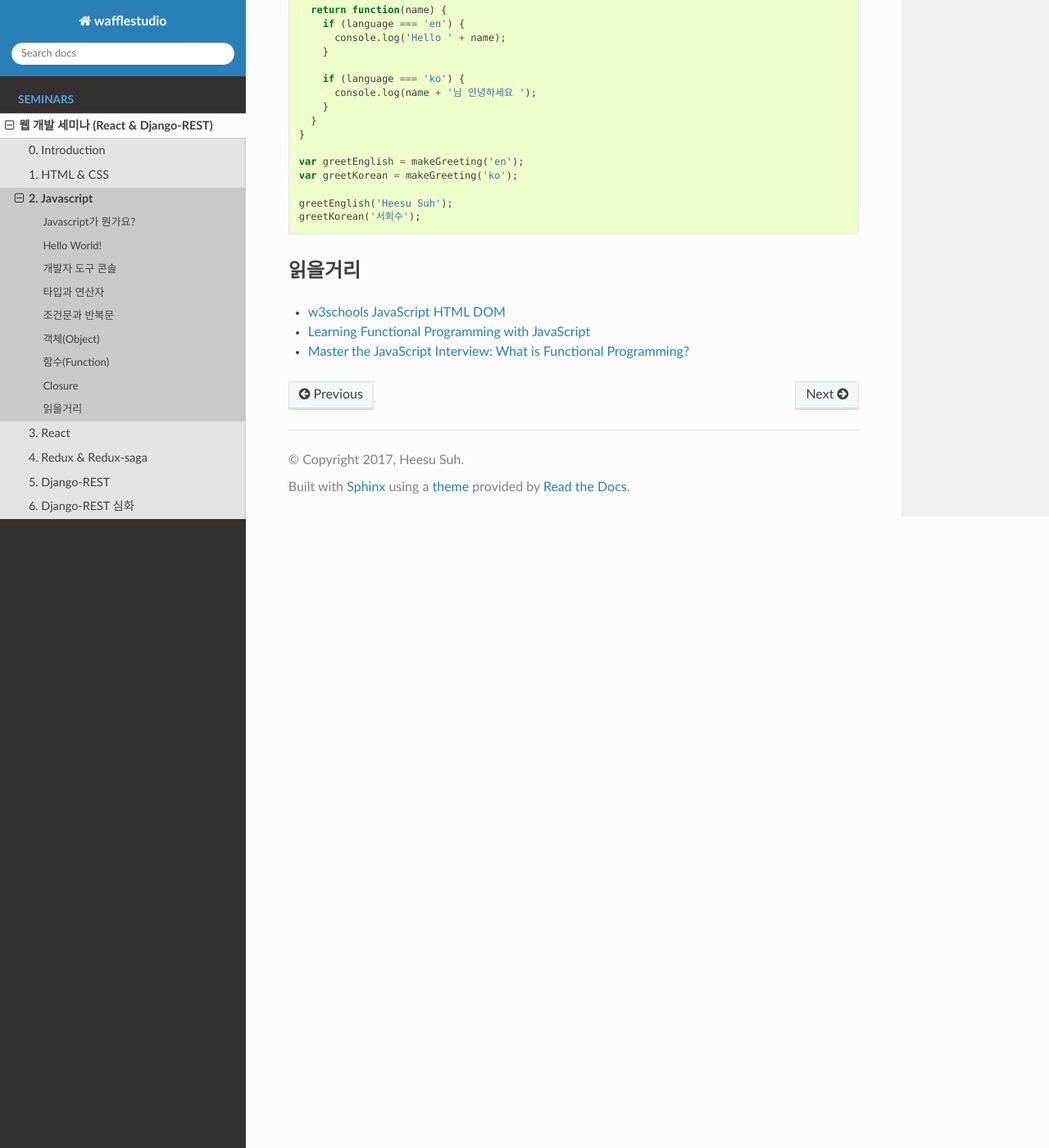
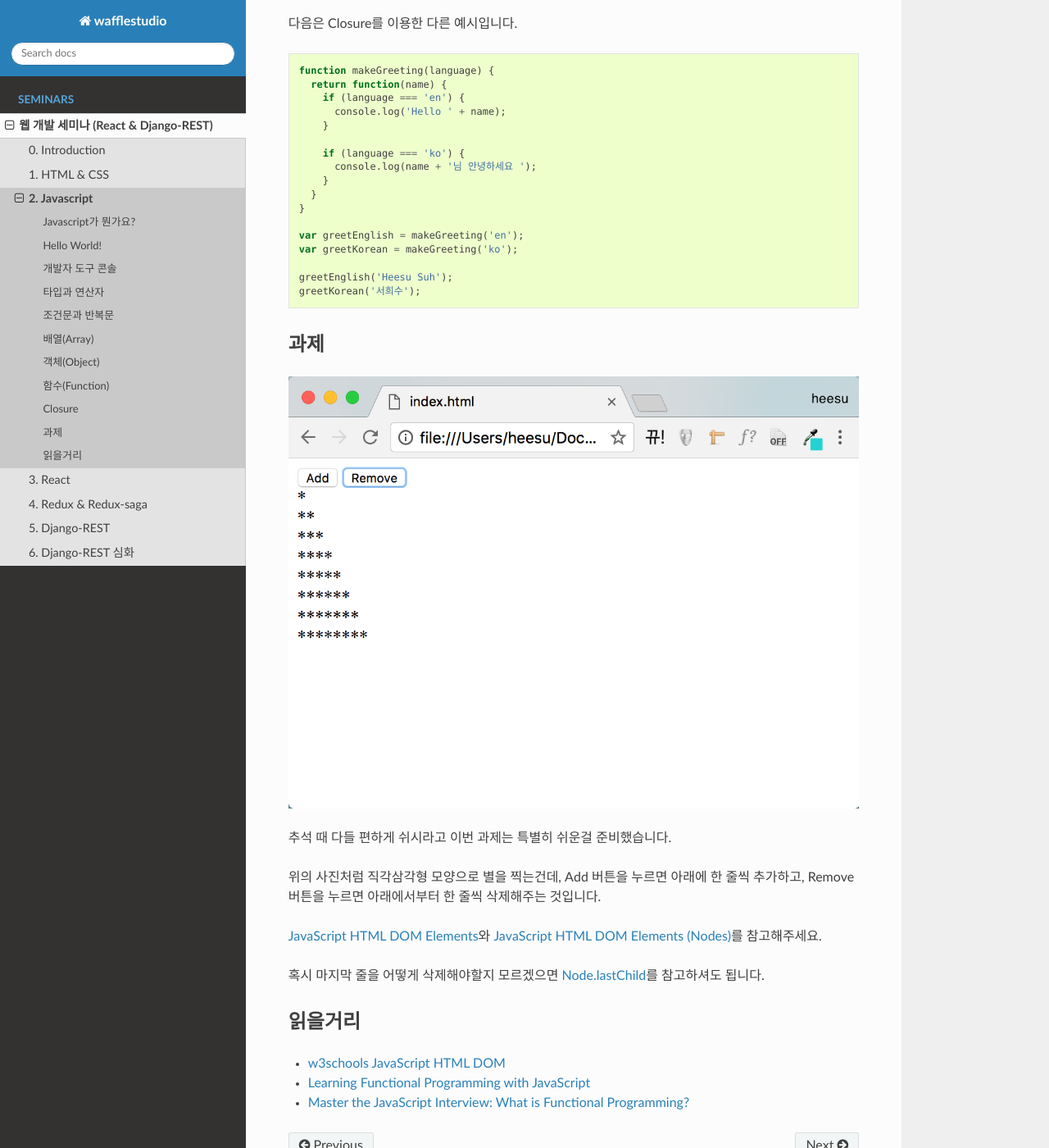
Before and after one commit to wafflestudio/wafflestudio-docs, a Sphinx documentation site: the page built from docs/web-seminar-react-django/2-javascript.rst, in a window 1280 px wide and 1400 px high, scrolled down 6404 px. Shown: the whole window at 82% size. Built offline with Sphinx 7.4.7 and the Read the Docs theme 2.0.0, drawn with Linux system fonts in a browser that asks for light colours; some of the changed text lies outside the part shown.

Commit message:
2-javascript update

```diff
--- a/docs/web-seminar-react-django/2-javascript.rst
+++ b/docs/web-seminar-react-django/2-javascript.rst
@@ -113,6 +113,12 @@
 ------------------
 
 조건문과 반복문은 다른 언어와 비슷하니 `조건문 - 생활코딩 <https://opentutorials.org/course/743/4724>`_\과 `반복문 - 생활코딩 <https://opentutorials.org/course/743/4728>`_\를 참고하시기 바랍니다.
+
+
+배열(Array)
+------------------
+
+`Javascript Array <https://developer.mozilla.org/en-US/docs/Web/JavaScript/Reference/Global_Objects/Array>`_ 참고
 
 
 객체(Object)
@@ -253,7 +259,6 @@
 .. code-block:: javascript
 
   function makeGreeting(language) {
-
     return function(name) {
       if (language === 'en') {
         console.log('Hello ' + name);
@@ -272,6 +277,21 @@
   greetKorean('서희수');
 
 
+과제
+--------------------------------------
+
+.. image:: ../_static/javascript-hw-example.png
+    :width: 100%
+
+추석 때 다들 편하게 쉬시라고 이번 과제는 특별히 쉬운걸 준비했습니다.
+
+위의 사진처럼 직각삼각형 모양으로 별을 찍는건데, Add 버튼을 누르면 아래에 한 줄씩 추가하고, Remove 버튼을 누르면 아래에서부터 한 줄씩 삭제해주는 것입니다.
+
+`JavaScript HTML DOM Elements <https://www.w3schools.com/js/js_htmldom_elements.asp>`_\와 `JavaScript HTML DOM Elements (Nodes) <https://www.w3schools.com/js/js_htmldom_nodes.asp>`_\를 참고해주세요.
+
+혹시 마지막 줄을 어떻게 삭제해야할지 모르겠으면 `Node.lastChild <https://developer.mozilla.org/en-US/docs/Web/API/Node/lastChild>`_\를 참고하셔도 됩니다.
+
+
 읽을거리
 --------------
 * `w3schools JavaScript HTML DOM <https://www.w3schools.com/js/js_htmldom.asp>`_
```
Also changed, not shown: docs/_static/javascript-hw-example.png (added).
